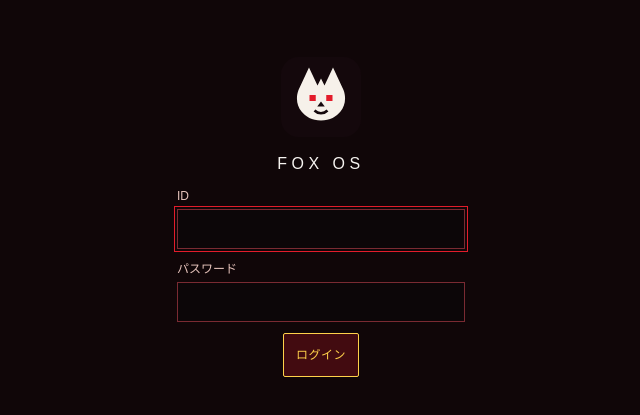
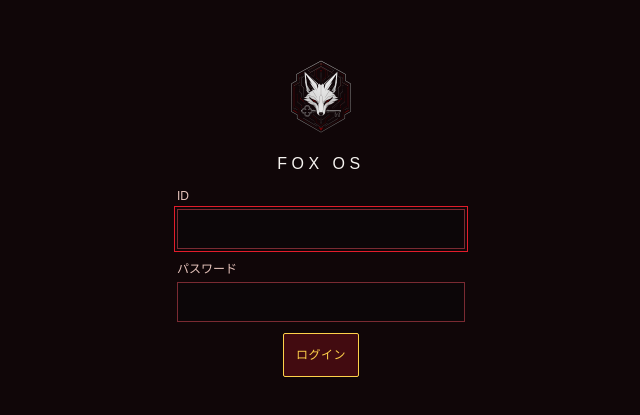
Before and after one commit to ubi-chain/fox-os, a React (Vite) app: page / in a window 1280 px wide. Shown: the part 185-600 px from the top of the page, without its empty margins (319-959 px from the left). Built offline with nearby package versions, Linux system fonts and the light colour scheme; a web font is replaced by a local one.

Commit message:
Restore the cyber fox emblem everywhere
Use the original emblem.png for the mark, favicon, and in-app fox images.

```diff
--- a/src/components/fox/blocks-window.tsx
+++ b/src/components/fox/blocks-window.tsx
@@ -281,7 +281,7 @@ export function BlocksWindow() {
         <p className="fox-note">{lesson}</p>
         <pre className="fox-code" aria-label="生成されたコード">{error ? "# タグを直すとコードが出ます" : program(script)}</pre>
         <p className="fox-bubble">{bubble}</p>
-        <img src="/favicon.svg" alt="" />
+        <img src="/emblem.png" alt="" />
       </div>
     </div>
   );
--- a/src/components/fox/extra-windows.tsx
+++ b/src/components/fox/extra-windows.tsx
@@ -13,7 +13,7 @@ const CREATURES = [
 ];
 
 export function emblemSrc(creature: string) {
-  if (creature === "fox") return "/favicon.svg";
+  if (creature === "fox") return "/emblem.png";
   if (creature === "none") return "";
   const glyph = CREATURES.find((item) => item.id === creature)?.label ?? "F";
   const svg = `<svg xmlns="http://www.w3.org/2000/svg" viewBox="0 0 32 32"><rect width="32" height="32" rx="7" fill="#14080c"/><text x="16" y="22" text-anchor="middle" font-size="16" fill="#f6f1ea" font-family="sans-serif">${glyph}</text></svg>`;
--- a/src/components/fox/fox-mark.tsx
+++ b/src/components/fox/fox-mark.tsx
@@ -1,9 +1,3 @@
-import { emblemSrc } from "./extra-windows";
-import { useFox } from "@/lib/fox/store";
-
 export function FoxMark() {
-  const creature = useFox((s) => s.creature);
-  const emblemOn = useFox((s) => s.emblemOn);
-  if (!emblemOn || creature === "none") return <span className="fox-mark fox-mark-blank" aria-hidden />;
-  return <img className="fox-mark" src={emblemSrc(creature)} alt="" />;
+  return <img className="fox-mark" src="/emblem.png" alt="" />;
 }
--- a/src/components/fox/sky-window.tsx
+++ b/src/components/fox/sky-window.tsx
@@ -13,7 +13,7 @@ export function GuardSite({ publicPage = false }: { publicPage?: boolean }) {
         <span>{publicPage ? "スマホ用スキャナー" : "スマホ用 · この机の中"}</span>
       </header>
       <div className="fox-bot">
-        <img src="/favicon.svg" alt="" />
+        <img src="/emblem.png" alt="" />
         <p>ぼくは Grok Bot。まもりページの番をしてるよ。実機のファイルは読まないよ。</p>
       </div>
       <p className={safe ? "fox-ok" : ""}>{safe ? "状態: 安全" : "状態: 確認中"}</p>
--- a/src/routes/__root.tsx
+++ b/src/routes/__root.tsx
@@ -16,7 +16,7 @@ export const Route = createRootRoute({
       { name: "theme-color", content: "#100608" },
     ],
     links: [
-      { rel: "icon", type: "image/svg+xml", href: "/favicon.svg" },
+      { rel: "icon", type: "image/png", href: "/emblem.png" },
       { rel: "stylesheet", href: appCss },
       { rel: "preconnect", href: "https://fonts.googleapis.com" },
       { rel: "preconnect", href: "https://fonts.gstatic.com", crossOrigin: "anonymous" },
@@ -25,7 +25,7 @@ export const Route = createRootRoute({
         href: "https://fonts.googleapis.com/css2?family=IBM+Plex+Mono:wght@400;500&family=IBM+Plex+Sans+JP:wght@400;500;600&family=Noto+Sans+Hebrew:wght@400;500&display=swap",
       },
       { rel: "manifest", href: "/__grok/manifest.webmanifest" },
-      { rel: "apple-touch-icon", href: "/favicon.svg" },
+      { rel: "apple-touch-icon", href: "/emblem.png" },
     ],
   }),
   component: () => (
```
